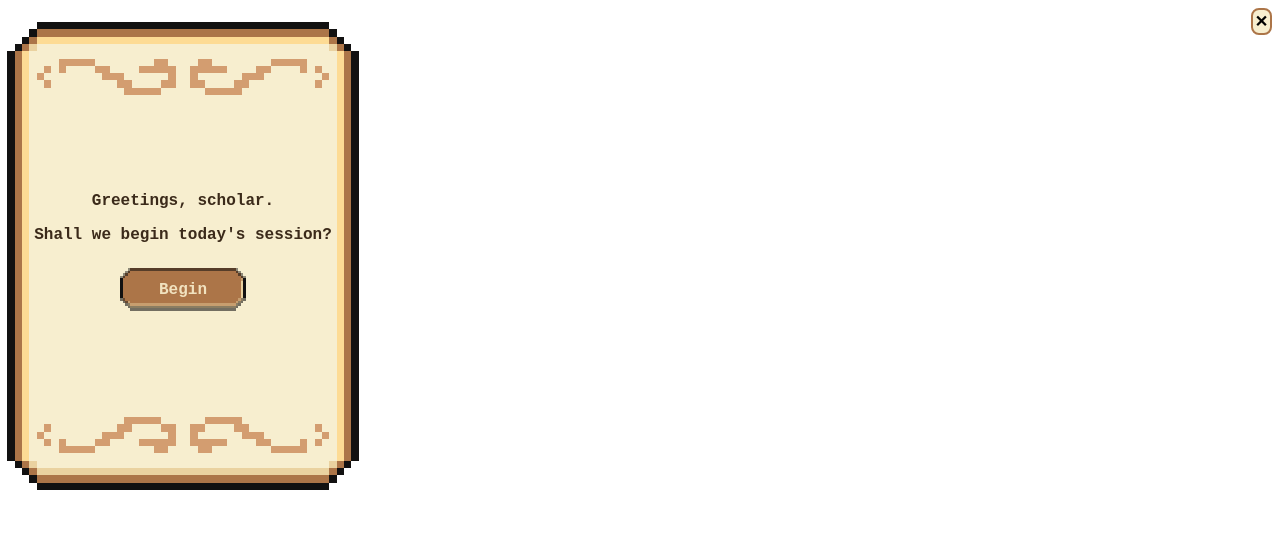
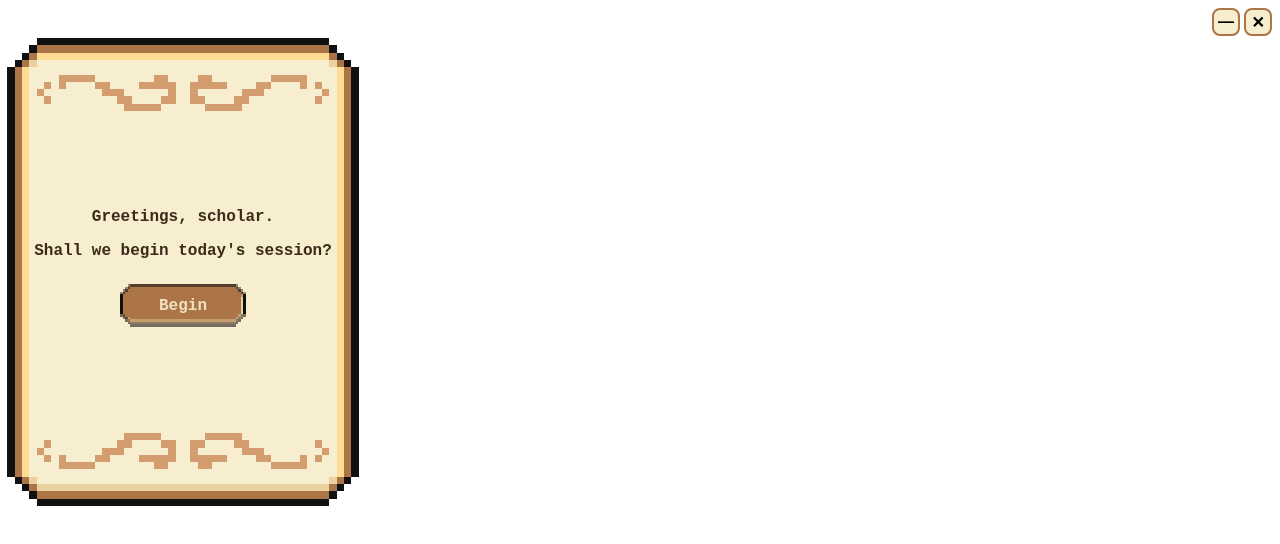
Before and after one commit to Lenessant/Scholarly-Hour-Pomodoro-Pixel-, a website built with Vite: page index.html in a window 1280 px wide. Built offline with nearby package versions, Linux system fonts and the light colour scheme.

Commit message:
fixed minimize

```diff
--- a/index.html
+++ b/index.html
@@ -6,7 +6,10 @@
   <title>Scholarly Hour</title>
 </head>
 <body>
-  <button id="closeBtn">✕</button>
+  <div id="window-controls">
+    <button id="minimizeBtn">—</button>
+    <button id="closeBtn">✕</button>
+  </div>
   <div id="app"></div>
   <script type="module" src="src/main.ts"></script>
 
--- a/src-tauri/capabilities/default.json
+++ b/src-tauri/capabilities/default.json
@@ -6,6 +6,8 @@
   "permissions": [
     "core:default",
     "opener:default",
-    "core:window:allow-close"
+    "core:window:allow-close",
+    "core:window:allow-minimize"
+
   ]
 }
--- a/src-tauri/tauri.conf.json
+++ b/src-tauri/tauri.conf.json
@@ -20,7 +20,7 @@
         "decorations": false,
         "transparent": true,
         "maximizable": false,
-        "minimizable": false
+        "minimizable": true
       }
     ],
     "security": {
--- a/src/main.ts
+++ b/src/main.ts
@@ -16,4 +16,7 @@ window.addEventListener("DOMContentLoaded", async () => {
   document.getElementById("closeBtn")!.addEventListener("click", async () => {
     await getCurrentWindow().close();
   });
+  document.getElementById("minimizeBtn")!.addEventListener("click", async () => {
+  await getCurrentWindow().minimize();
 });
+});
--- a/src/styles.css
+++ b/src/styles.css
@@ -16,11 +16,16 @@ html, body {
   -webkit-app-region: drag;
   margin: 0;
   padding: 0;
+  overflow: hidden;
 }
 
 #app {
-  width: 100%;
-  height: 100%;
+
+  margin: 0;
+  padding: 0;
+  padding-top: 16px; /* push card down below controls */
+  height: calc(512px - 36px);
+
 }
 
 .screen{
@@ -36,19 +41,33 @@ html, body {
   gap: 32px;
 }
 
-#closeBtn {
+#window-controls {
   position: fixed;
   top: 8px;
   right: 8px;
+  display: flex;
+  gap: 4px;
+  z-index: 999;
+}
+
+#minimizeBtn, #closeBtn {
   background: #F7EECF;
   border: 2px solid #AC7548;
   font-size: 1rem;
   font-weight: bold;
-  padding: 2px;
   border-radius: 8px;
   color: black;
   cursor: pointer;
-  z-index: 999;
+  width: 28px;
+  height: 28px;
+  display: flex;
+  align-items: center;
+  justify-content: center;
+  padding: 0;
+}
+#minimizeBtn:hover {
+  background: #AC7548;
+  color: #F7EECF;
 }
 
 #closeBtn:hover {
```
